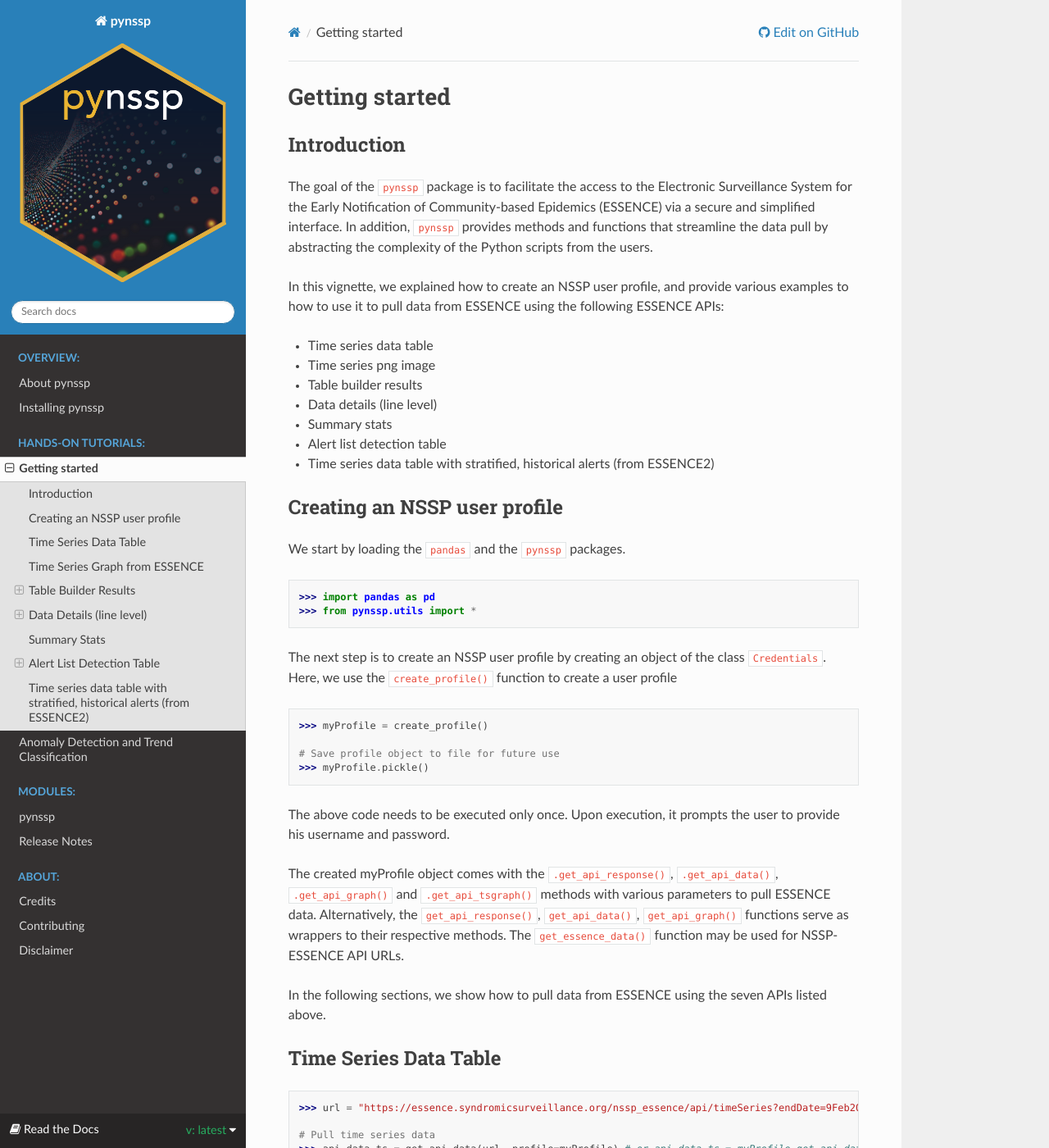
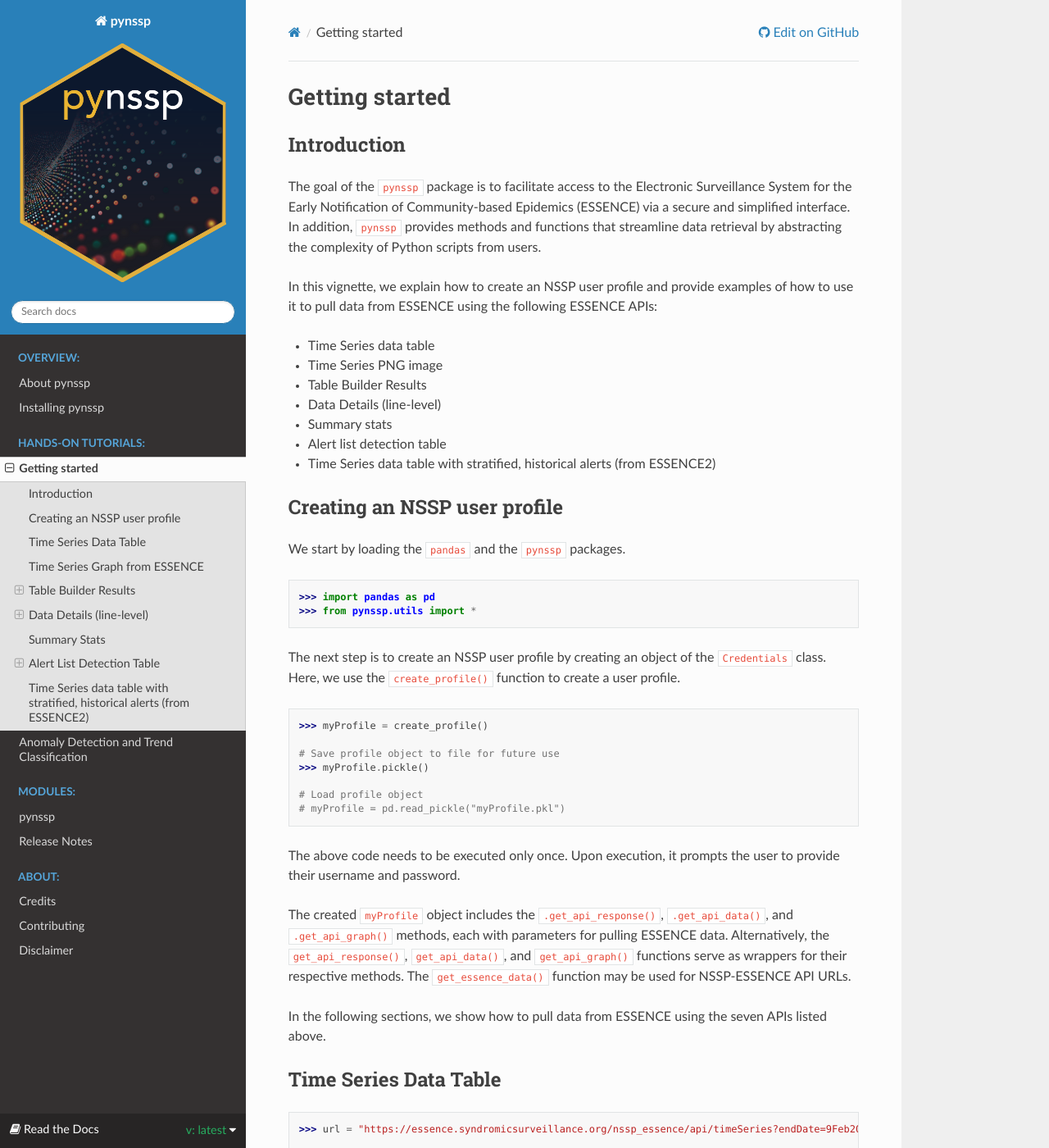
Before and after one commit to CDCgov/pynssp, a Sphinx documentation site: the page built from docs/articles/intro.md, in a window 1280 px wide and 1400 px high. Shown: the whole window at 82% size. Built offline with Sphinx 7.4.7 and the Read the Docs theme 3.1.0, drawn with Linux system fonts in a browser that asks for light colours; pages that are not in the unit, such as notebooks, are missing from menus; some of the changed text lies outside the part shown.

Commit message:
Update the intro vignette

````diff
--- a/docs/articles/intro.md
+++ b/docs/articles/intro.md
@@ -2,19 +2,19 @@
 
 ## Introduction
 
-The goal of the `pynssp` package is to facilitate the access to the Electronic Surveillance System for the Early Notification
+The goal of the `pynssp` package is to facilitate access to the Electronic Surveillance System for the Early Notification
 of Community-based Epidemics (ESSENCE) via a secure and simplified interface.
-In addition, `pynssp` provides methods and functions that streamline the data pull by abstracting the complexity of the Python scripts from the users.
+In addition, `pynssp` provides methods and functions that streamline data retrieval by abstracting the complexity of Python scripts from users.
 
-In this vignette, we explained how to create an NSSP user profile, and provide various examples to how to use it to pull data from ESSENCE using the following ESSENCE APIs:
+In this vignette, we explain how to create an NSSP user profile and provide examples of how to use it to pull data from ESSENCE using the following ESSENCE APIs:
 
-* Time series data table
-* Time series png image
-* Table builder results
-* Data details (line level)
+* Time Series data table
+* Time Series PNG image
+* Table Builder Results
+* Data Details (line-level)
 * Summary stats
 * Alert list detection table
-* Time series data table with stratified, historical alerts (from ESSENCE2)
+* Time Series data table with stratified, historical alerts (from ESSENCE2)
 
 ## Creating an NSSP user profile
 
@@ -25,21 +25,24 @@ We start by loading the `pandas` and the `pynssp` packages.
 >>> from pynssp.utils import *
 ```
 
-The next step is to create an NSSP user profile by creating an object of the class `Credentials`.
-Here, we use the `create_profile()` function to create a user profile
+The next step is to create an NSSP user profile by creating an object of the `Credentials` class.
+Here, we use the `create_profile()` function to create a user profile.
 
 ```python
 >>> myProfile = create_profile()
 
 # Save profile object to file for future use
 >>> myProfile.pickle()
+
+# Load profile object
+# myProfile = pd.read_pickle("myProfile.pkl")
 ```
 
-The above code needs to be executed only once. Upon execution, it prompts the user to provide his username and password.
+The above code needs to be executed only once. Upon execution, it prompts the user to provide their username and password.
 
-The created myProfile object comes with the `.get_api_response()`, `.get_api_data()`, `.get_api_graph()` and `.get_api_tsgraph()`
-methods with various parameters to pull ESSENCE data. Alternatively, the `get_api_response()`, `get_api_data()`, `get_api_graph()`
-functions serve as wrappers to their respective methods. The `get_essence_data()` function may be used for NSSP-ESSENCE API URLs.
+The created `myProfile` object includes the `.get_api_response()`, `.get_api_data()`, and `.get_api_graph()`
+methods, each with parameters for pulling ESSENCE data. Alternatively, the `get_api_response()`, `get_api_data()`, and `get_api_graph()`
+functions serve as wrappers for their respective methods. The `get_essence_data()` function may be used for NSSP-ESSENCE API URLs.
 
 In the following sections, we show how to pull data from ESSENCE using the seven APIs listed above.
 
@@ -60,7 +63,7 @@ In the following sections, we show how to pull data from ESSENCE using the seven
 >>> api_data_ts.head()
 ```
 
-Alternatively, the example below with the `get_essence_data()` function achieves the same outcome directly extracting the embedded dataframe when needed
+Alternatively, the example below uses the `get_essence_data()` function to achieve the same outcome and extract the embedded dataframe directly when needed.
 
 ```python
 >>> api_data_ts = get_essence_data(url, profile=myProfile)
@@ -95,7 +98,7 @@ From the example above, the variable `api_data_graph` is an `APIGraph` object. I
 >>> api_data_graph.show()
 ```
 
-For an exaustive list of the methods that may be called on an `APIGraph` object, please check the `pynssp` documentation.
+For an exhaustive list of methods that may be called on an `APIGraph` object, please see the `pynssp` documentation.
 
 ## Table Builder Results
 
@@ -106,7 +109,7 @@ The CSV option of the Table Builder Results API pulls in data in the tabular for
 ```python
 >>> url = "https://essence.syndromicsurveillance.org/nssp_essence/api/tableBuilder/csv?endDate=31Dec2020&ccddCategory=cdc%20opioid%20overdose%20v3&percentParam=noPercent&geographySystem=hospitaldhhsregion&datasource=va_hospdreg&detector=nodetectordetector&startDate=1Oct2020&ageNCHS=11-14&ageNCHS=15-24&ageNCHS=25-34&ageNCHS=35-44&ageNCHS=45-54&ageNCHS=55-64&ageNCHS=65-74&ageNCHS=75-84&ageNCHS=85-1000&ageNCHS=unknown&timeResolution=monthly&hasBeenE=1&medicalGroupingSystem=essencesyndromes&userId=455&aqtTarget=TableBuilder&rowFields=timeResolution&rowFields=geographyhospitaldhhsregion&columnField=ageNCHS"
 
-# Data Pull from ESSENCE
+# Data pull from ESSENCE
 >>> api_data_tb_csv = get_api_data(url, fromCSV=True, profile=myProfile)
 
 # Preview data
@@ -147,7 +150,7 @@ Similarly to the Table builder Results API, the Data Details (line level) provid
 ```python
 >>> url = "https://essence.syndromicsurveillance.org/nssp_essence/api/dataDetails?endDate=31Jan2021&medicalGrouping=injury&percentParam=noPercent&geographySystem=hospitaldhhsregion&datasource=va_hospdreg&detector=probrepswitch&startDate=31Jan2021&timeResolution=daily&medicalGroupingSystem=essencesyndromes&userId=455&aqtTarget=DataDetails"
 
-# Data Pull from ESSENCE
+# Data pull from ESSENCE
 >>> api_data_dd_json = get_essence_data(url, profile=myProfile)
 
 # Preview data
@@ -159,7 +162,7 @@ Similarly to the Table builder Results API, the Data Details (line level) provid
 ```python
 >>> url = "https://essence.syndromicsurveillance.org/nssp_essence/api/summaryData?endDate=31Jan2021&medicalGrouping=injury&geography=region%20i&percentParam=noPercent&geographySystem=hospitaldhhsregion&datasource=va_hosp&detector=probrepswitch&startDate=29Jan2021&timeResolution=daily&medicalGroupingSystem=essencesyndromes&userId=455&aqtTarget=TimeSeries"
 
-# Data Pull from ESSENCE
+# Data pull from ESSENCE
 >>> api_data_ss = get_essence_data(url, profile=myProfile)
 
 # Preview data
````
Also changed, not shown: other parts of docs/articles/intro.md (+12 -12 lines).
